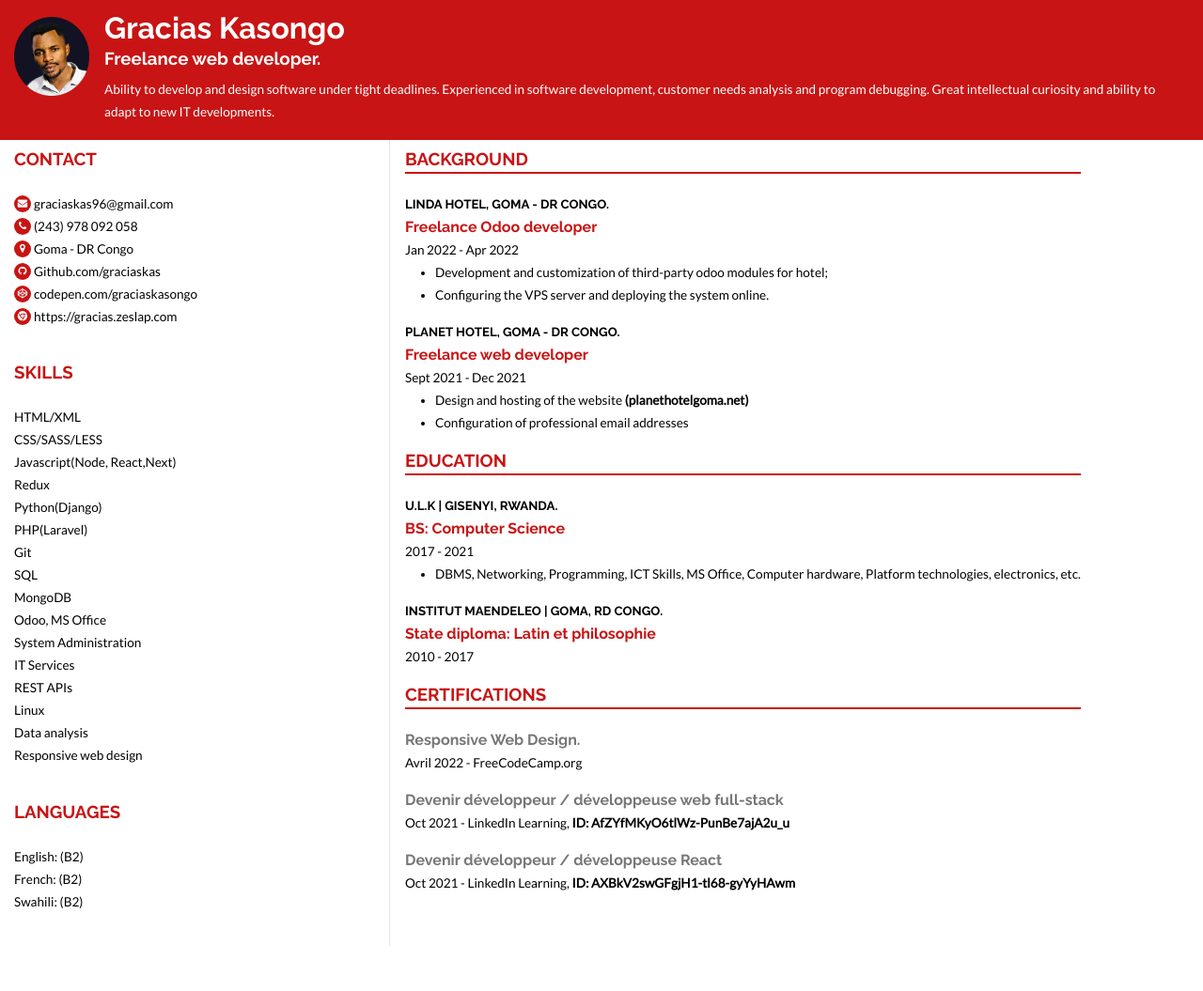
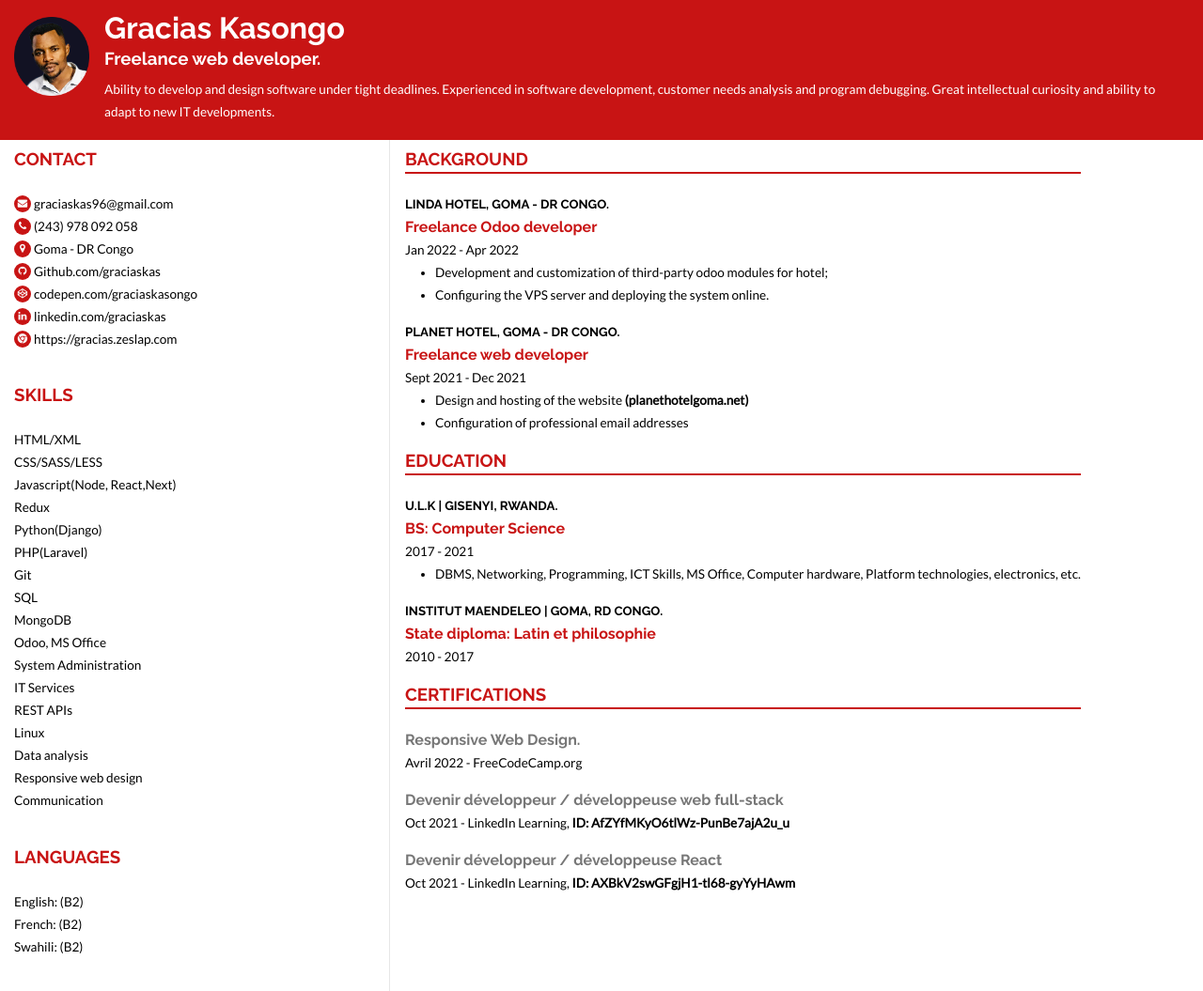
Before and after one commit to graciaskas/myresume, a plain HTML site: page en.html in a window 1280 px wide. Shown: the whole page at 94% size. Before the commit the page ends 1007 px from the top, so only its background shows below. Drawn offline with Linux system fonts and the light colour scheme.

Commit message:
fix:some changes

```diff
--- a/en.html
+++ b/en.html
@@ -41,6 +41,7 @@
                         <p><span class="fa fa-map-marker"></span>Goma - DR Congo</p>
                         <p><span class="fa fa-github"></span>Github.com/graciaskas</p>
                         <p><span class="fa fa-codepen"></span>codepen.com/graciaskasongo</p>
+                        <p><span class="fa fa-linkedin"></span>linkedin.com/graciaskas</p>
                         <p><span class="fa fa-chrome"></span>https://gracias.zeslap.com</p>
                     </div>
                     <div class="left_block">
@@ -61,6 +62,7 @@
                         <p>Linux</p>
                         <p>Data analysis</p>
                         <p>Responsive web design</p>
+                        <p>Communication</p>
                     </div>
                     <div class="left_block">
                         <h3 class="t-danger upper">LANGUAGES</h3>
```
Also changed, not shown: 2 other files.
